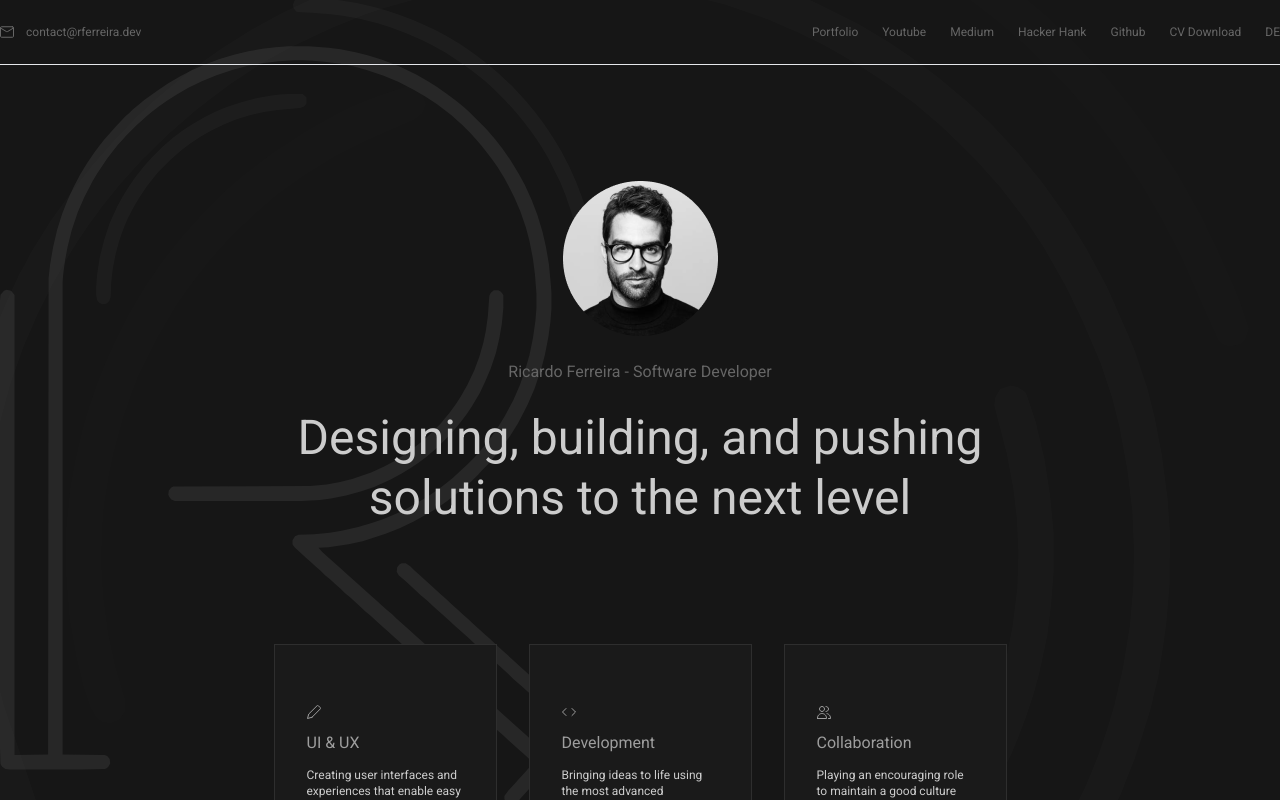
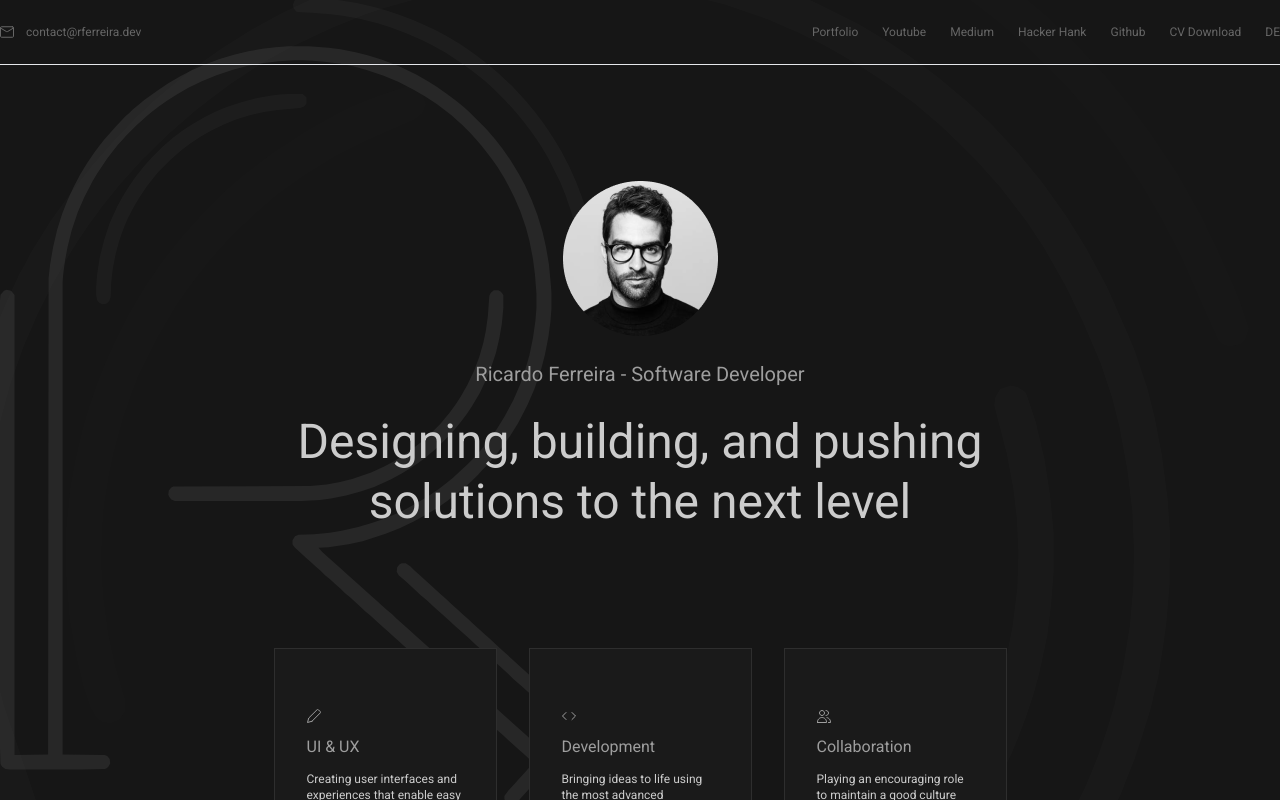
Before and after one commit to ricardoferreirades/ricardoferreirades.github.io, a React (Create React App) app: page / in a window 1280 px wide. Built offline with nearby package versions, Linux system fonts and the light colour scheme.

Commit message:
chore(style): add header classes

```diff
--- a/src/components/Header.tsx
+++ b/src/components/Header.tsx
@@ -5,7 +5,7 @@ import Description from "./Description";
 export default function Header() {
     return <header className="flex flex-col items-center gap-6 mx-auto py-[7.25rem]">
       <Avatar />
-      <h2>Ricardo Ferreira - Software Developer</h2>
+      <h2 className="text-medium-gray-2 text-xl">Ricardo Ferreira - Software Developer</h2>
       <Description />
     </header>
   };
```
